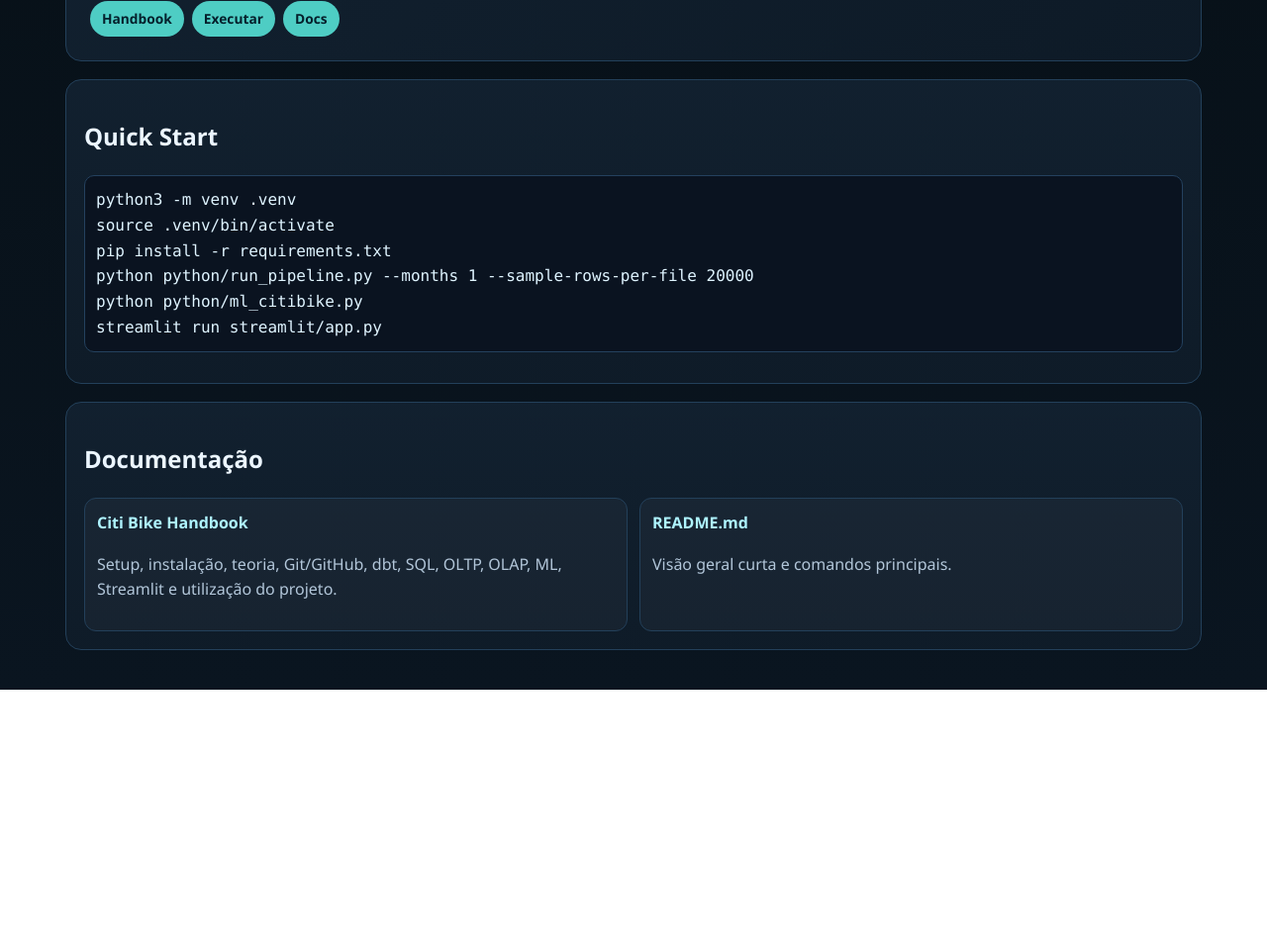
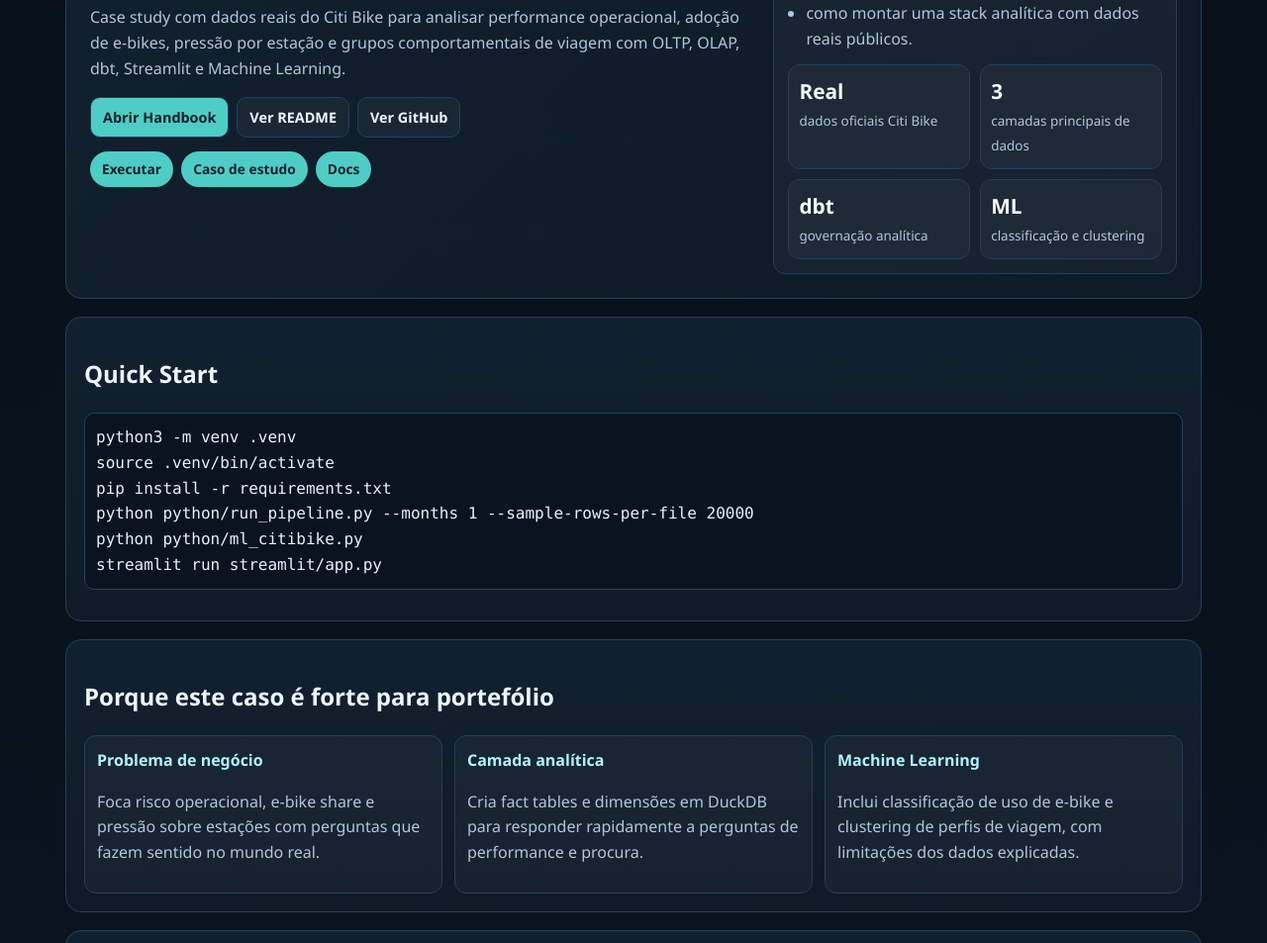
Before and after one commit to JoseCCFerreira/citibike-ebike-performance-repo, a plain HTML site: page index.html in a window 1280 px wide. Shown: the part 201-1154 px from the top of the page at 99% size. Before the commit the page ends 898 px from the top, so only its background shows below. Drawn offline with Linux system fonts and the light colour scheme.

Commit message:
Polish portfolio entry pages

```diff
--- a/index.html
+++ b/index.html
@@ -30,6 +30,12 @@
       padding: 24px;
       background: linear-gradient(135deg, rgba(18,33,48,.96), rgba(14,27,40,.93));
     }
+    .hero-grid {
+      display: grid;
+      grid-template-columns: minmax(0, 1.65fr) minmax(280px, 1fr);
+      gap: 18px;
+      align-items: start;
+    }
     h1 { margin: 0 0 10px; font-size: clamp(1.8rem, 4vw, 2.8rem); }
     p { color: var(--muted); }
     .nav { display: flex; flex-wrap: wrap; gap: 8px; margin-top: 14px; }
@@ -61,6 +67,43 @@
       padding: 12px;
     }
     .card a { color: #aef4ff; text-decoration: none; font-weight: 700; }
+    .hero-panel {
+      border: 1px solid var(--line);
+      border-radius: 12px;
+      background: rgba(255,255,255,.03);
+      padding: 14px;
+    }
+    .hero-panel h3 { margin: 0 0 8px; }
+    .hero-panel ul { margin: 0; padding-left: 18px; color: var(--muted); }
+    .actions { display: flex; flex-wrap: wrap; gap: 8px; margin-top: 14px; }
+    .actions a {
+      text-decoration: none;
+      border-radius: 10px;
+      padding: 8px 12px;
+      font-weight: 700;
+      font-size: .9rem;
+      border: 1px solid var(--line);
+      color: var(--text);
+      background: rgba(255,255,255,.04);
+    }
+    .actions a.primary {
+      color: #05202c;
+      background: var(--accent);
+    }
+    .stats {
+      display: grid;
+      grid-template-columns: repeat(2, minmax(0, 1fr));
+      gap: 10px;
+      margin-top: 12px;
+    }
+    .stat {
+      border: 1px solid var(--line);
+      border-radius: 12px;
+      background: rgba(255,255,255,.03);
+      padding: 10px;
+    }
+    .stat strong { display: block; font-size: 1.3rem; color: #f2fbff; }
+    .stat span { color: var(--muted); font-size: .84rem; }
     pre {
       background: #0a1320;
       border: 1px solid #24415e;
@@ -70,17 +113,45 @@
       color: #dff4ff;
     }
     code { font-family: Consolas, "Courier New", monospace; }
+    @media (max-width: 780px) {
+      .hero-grid { grid-template-columns: 1fr; }
+    }
   </style>
 </head>
 <body>
   <div class="wrap">
     <section class="hero">
-      <h1>Citi Bike E-Bike Performance Hub</h1>
-      <p>Repositório dedicado a dados reais do Citi Bike para performance operacional, e-bike share, perfis de viagem, OLTP, OLAP, dbt, Streamlit e Machine Learning.</p>
-      <div class="nav">
-        <a href="docs/citibike_handbook.html">Handbook</a>
-        <a href="#run">Executar</a>
-        <a href="#docs">Docs</a>
+      <div class="hero-grid">
+        <div>
+          <h1>Citi Bike E-Bike Performance Hub</h1>
+          <p>Case study com dados reais do Citi Bike para analisar performance operacional, adoção de e-bikes, pressão por estação e grupos comportamentais de viagem com OLTP, OLAP, dbt, Streamlit e Machine Learning.</p>
+          <div class="actions">
+            <a class="primary" href="docs/citibike_handbook.html">Abrir Handbook</a>
+            <a href="README.md">Ver README</a>
+            <a href="https://github.com/JoseCCFerreira/citibike-ebike-performance-repo">Ver GitHub</a>
+          </div>
+          <div class="nav">
+            <a href="#run">Executar</a>
+            <a href="#why">Caso de estudo</a>
+            <a href="#docs">Docs</a>
+          </div>
+        </div>
+
+        <aside class="hero-panel">
+          <h3>O que este projeto responde</h3>
+          <ul>
+            <li>que estações ficam mais perto de rutura ou saturação;</li>
+            <li>como varia o uso de e-bikes ao longo do dia;</li>
+            <li>que grupos de viagem existem no sistema;</li>
+            <li>como montar uma stack analítica com dados reais públicos.</li>
+          </ul>
+          <div class="stats">
+            <div class="stat"><strong>Real</strong><span>dados oficiais Citi Bike</span></div>
+            <div class="stat"><strong>3</strong><span>camadas principais de dados</span></div>
+            <div class="stat"><strong>dbt</strong><span>governação analítica</span></div>
+            <div class="stat"><strong>ML</strong><span>classificação e clustering</span></div>
+          </div>
+        </aside>
       </div>
     </section>
 
@@ -92,6 +163,24 @@
 python python/run_pipeline.py --months 1 --sample-rows-per-file 20000
 python python/ml_citibike.py
 streamlit run streamlit/app.py</code></pre>
+    </section>
+
+    <section class="section" id="why">
+      <h2>Porque este caso é forte para portefólio</h2>
+      <div class="grid">
+        <article class="card">
+          <a href="docs/citibike_handbook.html#problema">Problema de negócio</a>
+          <p>Foca risco operacional, e-bike share e pressão sobre estações com perguntas que fazem sentido no mundo real.</p>
+        </article>
+        <article class="card">
+          <a href="docs/citibike_handbook.html#olap">Camada analítica</a>
+          <p>Cria fact tables e dimensões em DuckDB para responder rapidamente a perguntas de performance e procura.</p>
+        </article>
+        <article class="card">
+          <a href="docs/citibike_handbook.html#ml">Machine Learning</a>
+          <p>Inclui classificação de uso de e-bike e clustering de perfis de viagem, com limitações dos dados explicadas.</p>
+        </article>
+      </div>
     </section>
 
     <section class="section" id="docs">
```
Also changed, not shown: docs/citibike_handbook.html (+31 -0 lines).
